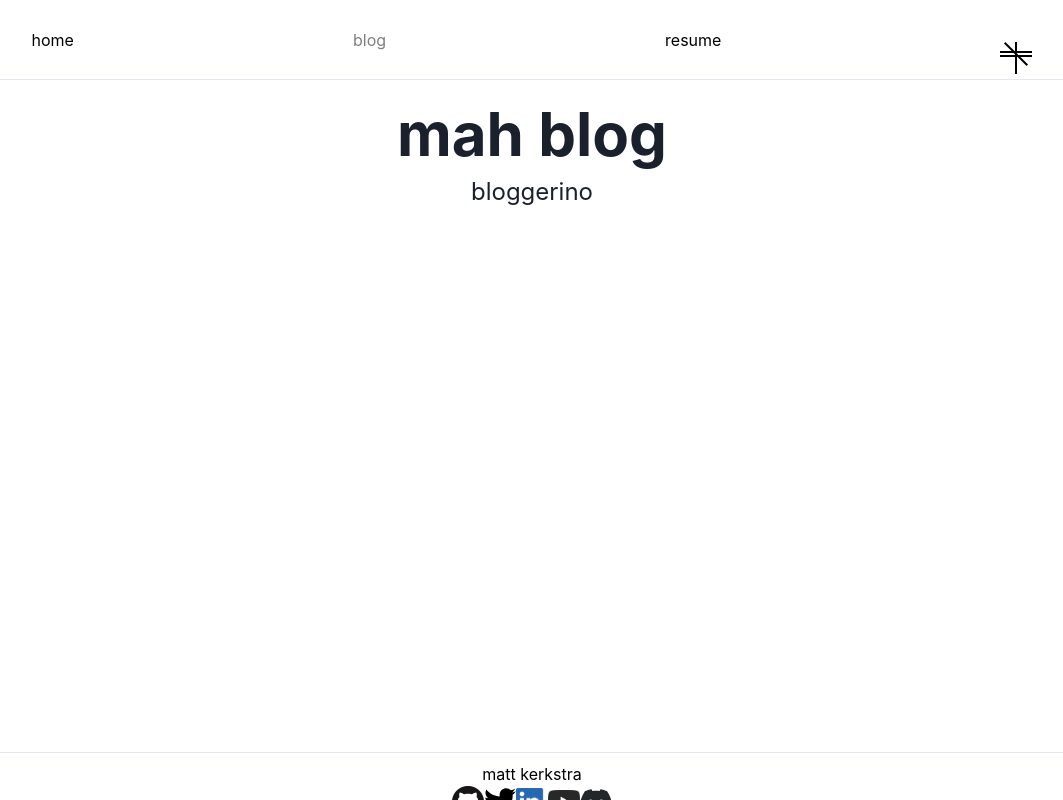
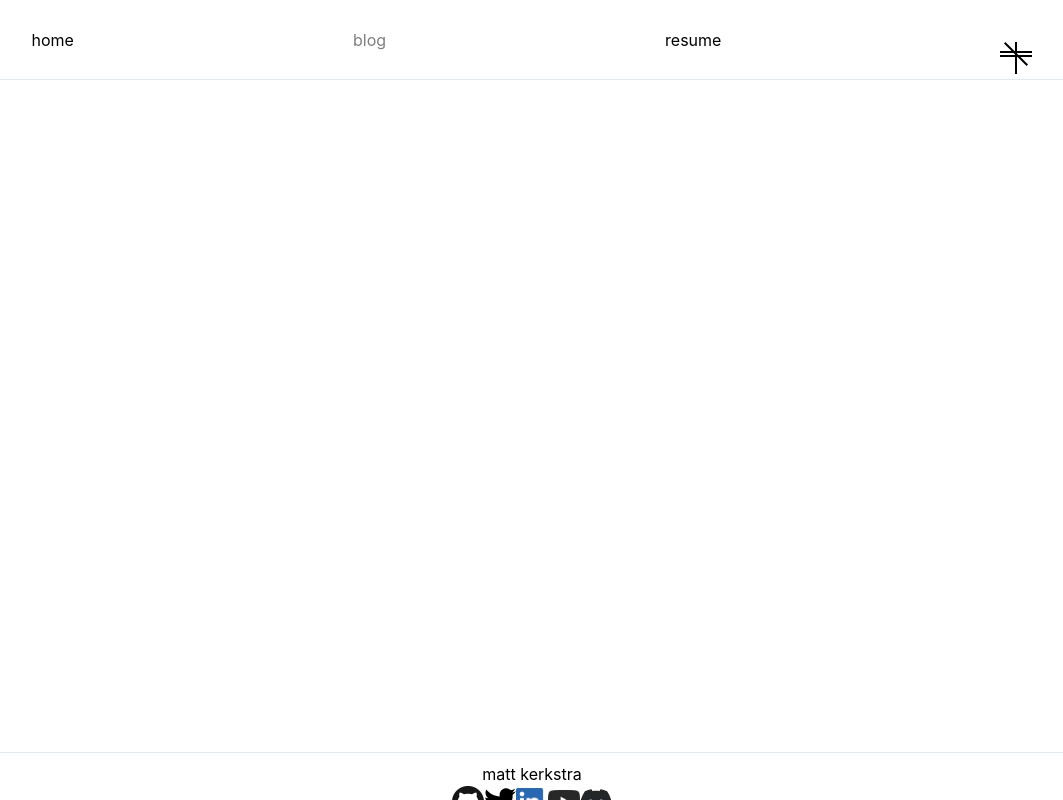
Before and after one commit to mkerkstra/blogsite, a Next.js app: page /blog in a window 1280 px wide. Shown: the whole page, without its empty margins (108-1171 px from the left). Built offline with nearby package versions, Linux system fonts and the light colour scheme.

Commit message:
fix build error

```diff
--- a/src/components/DarkModeSwitch.tsx
+++ b/src/components/DarkModeSwitch.tsx
@@ -126,4 +126,4 @@ export default function DarkModeSwitch() {
             transform ring-0 transition ease-in-out duration-200`}/> */}
     </Switch>
   );
-};
+}
--- a/src/components/ariaLink.tsx
+++ b/src/components/ariaLink.tsx
@@ -3,7 +3,7 @@ import {Link as ChakraLink} from '@chakra-ui/react';
 
 export default function AriaLink(args: {
   disabled?: boolean; className?: string
-} & Parameters<typeof Link>[number]
+} & Parameters<typeof Link>[number],
 ) {
   const {disabled, className, ...LinkArgs} = args;
   return (
@@ -25,4 +25,4 @@ export default function AriaLink(args: {
       </ChakraLink>
     </Link>
   );
-};
+}
--- a/src/components/tabs.tsx
+++ b/src/components/tabs.tsx
@@ -1,7 +1,7 @@
 import {Tabs, TabList, TabPanels, Tab, TabPanel, Table, Text} from '@chakra-ui/react';
 
 export function DataTabs<T extends { label: string, content: string | typeof Table}[]>(
-    args: {data: T, tabsProps?: Parameters<typeof Tabs>[0], tabProps?: Parameters<typeof Tab>[0]}
+    args: {data: T, tabsProps?: Parameters<typeof Tabs>[0], tabProps?: Parameters<typeof Tab>[0]},
 ) {
   return (
     <Tabs variant='solid-rounded' orientation='vertical' size='lg' colorScheme='gray' {...args?.tabsProps}>
@@ -21,4 +21,4 @@ export function DataTabs<T extends { label: string, content: string | typeof Tab
       </TabPanels>
     </Tabs>
   );
-};
+}
--- a/src/pages/blog/index.tsx
+++ b/src/pages/blog/index.tsx
@@ -1,12 +1,12 @@
-type blogEntry = {
-  title: string;
-  content: JSX.Element | string;
-  meta: {
-    date: Date;
-    tags: string[];
-    slug: string;
-  }
-}
+// type blogEntry = {
+//   title: string;
+//   content: JSX.Element | string;
+//   meta: {
+//     date: Date;
+//     tags: string[];
+//     slug: string;
+//   }
+// }
 
 const classes = {
   container: `flex flex-col
@@ -17,8 +17,8 @@ const classes = {
 export default function blog() {
   return (
     <div className={classes.container}>
-      <h1 className='text-6xl font-bold'>mah blog</h1>
-      <h1 className='mt-3 text-2xl'>bloggerino</h1>
+      <h1 className='text-6xl font-bold'></h1>
+      <h1 className='mt-3 text-2xl'></h1>
     </div>
   );
 }
```
Also changed, not shown: package.json (+6 -1 lines), src/pages/resume/index.tsx (+61 -30 lines), .eslintrc.js, .lintstagedrc.js (deleted), 2 other files (tests, documents, lock files or other folders).
